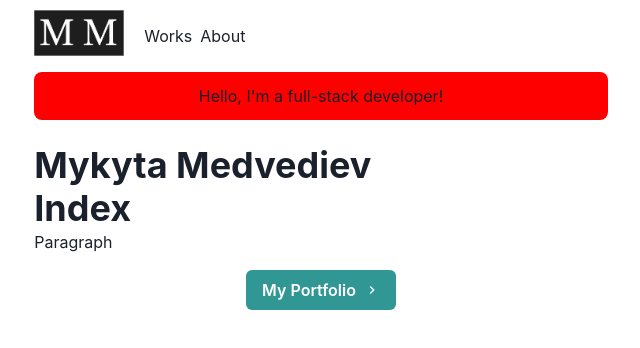
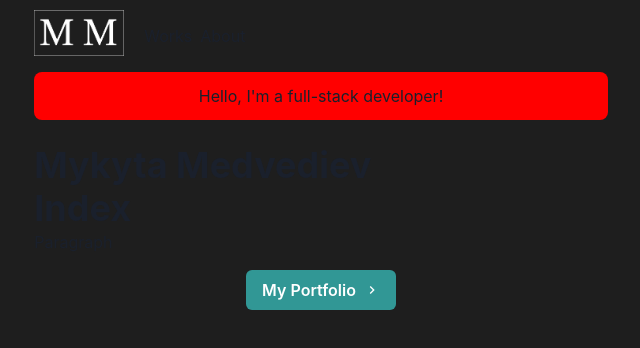
Before and after one commit to Furilon/portfolio-website, a Next.js app: page / in a window 1280 px wide. Shown: the top 348 px of the page, without its empty margins (319-959 px from the left). Built offline with nearby package versions, Linux system fonts and the light colour scheme.

Commit message:
Black background

```diff
--- a/components/layouts/main.js
+++ b/components/layouts/main.js
@@ -1,10 +1,10 @@
 import Head from "next/head";
 import Navbar from "../navbar";
-import { Box, Container } from "@chakra-ui/react";
+import { Box, Container, Flex } from "@chakra-ui/react";
 
 export default function MainLayout({ children, router }) {
   return (
-    <Box as="main" pb={8}>
+    <Flex as="main" pb={8} bg="#1e1e1e" minH="100vh" direction="column">
       <Head>
         <meta charSet="UTF-8" />
         <meta name="application-name" content="Portfolio Website" />
@@ -30,6 +30,6 @@ export default function MainLayout({ children, router }) {
       </Head>
       <Navbar />
       <Container maxW="container.md">{children}</Container>
-    </Box>
+    </Flex>
   );
 }
```
